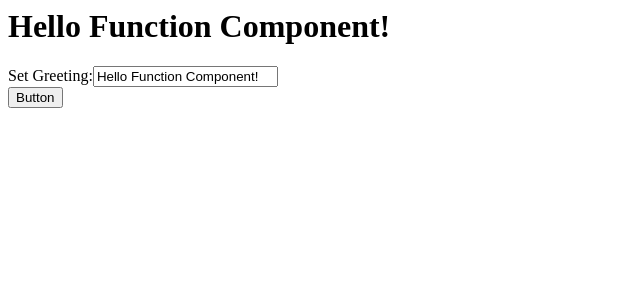
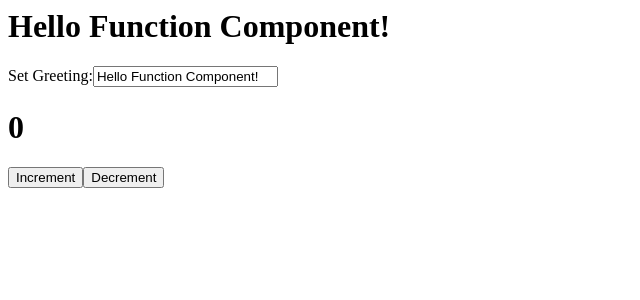
Before and after one commit to bright0220/react-ts-pxzk18, a React (Create React App) app: page / in a window 1280 px wide. Shown: the top 300 px of the page, without its empty margins (0-640 px from the left). Built offline with nearby package versions, Linux system fonts and the light colour scheme.

Commit message:
1 file modified

```diff
--- a/Override.tsx
+++ b/Override.tsx
@@ -1,14 +1,26 @@
 import * as React from 'react';
+import { useState } from 'react';
 
 const Override = () => {
-  const sayHello = () => console.log('Hello');
+  const [count, setCount] = useState(0);
 
-  return <Button handleClick={sayHello} />;
+  const handleIncrement = () => setCount((currentCount) => currentCount + 1);
+
+  const handleDecrement = () => setCount((currentCount) => currentCount - 1);
+
+  return (
+    <div>
+      <h1>{count}</h1>
+
+      <Button handleClick={handleIncrement}>Increment</Button>
+      <Button handleClick={handleDecrement}>Decrement</Button>
+    </div>
+  );
 };
 
-const Button = ({ handleClick }) => (
+const Button = ({ handleClick, children }) => (
   <button type="button" onClick={handleClick}>
-    Button
+    {children}
   </button>
 );
 
```
